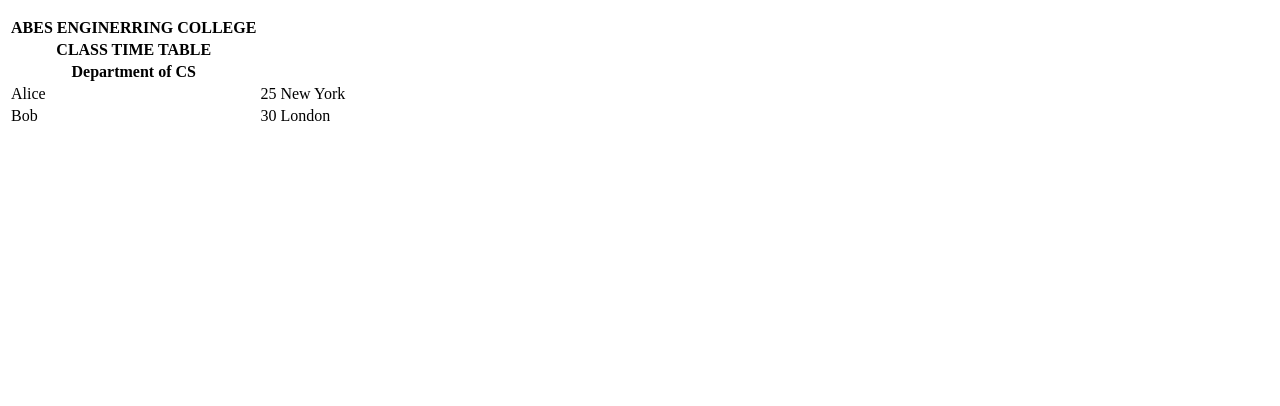
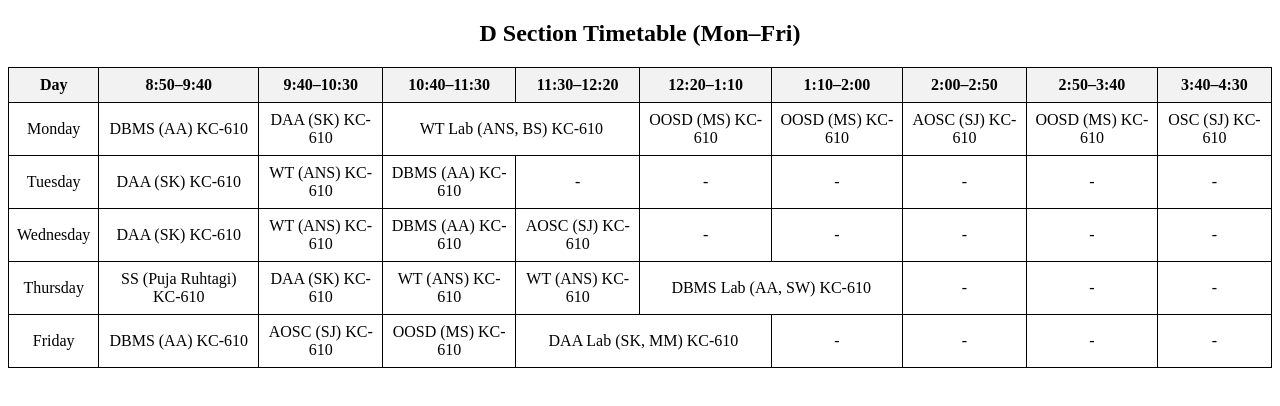
Before and after one commit to Arjunxsane/CS-D, a plain HTML site: page timetable.html in a window 1280 px wide. Drawn offline with Linux system fonts and the light colour scheme.

Commit message:
time table change & form created

```diff
--- a/timetable.html
+++ b/timetable.html
@@ -1,58 +1,109 @@
 <!DOCTYPE html>
 <html lang="en">
 <head>
-    <meta charset="UTF-8">
-    <meta name="viewport" content="width=device-width, initial-scale=1.0">
-    <title>Document</title>
+  <meta charset="UTF-8">
+  <title>D Section Timetable</title>
+  <style>
+    table {
+      width: 100%;
+      border-collapse: collapse;
+    }
+    th, td {
+      border: 1px solid black;
+      text-align: center;
+      vertical-align: middle;
+      padding: 8px;
+    }
+    th {
+      background-color: #f2f2f2;
+    }
+    h2 {
+      text-align: center;
+    }
+  </style>
 </head>
 <body>
-    <!DOCTYPE html>
-<html lang="en">
-<head>
-  <meta charset="UTF-8">
-  <title>Table</title>
-
-</head>
-<body>
-
-
+  <h2>D Section Timetable (Mon–Fri)</h2>
   <table>
     <tr>
-      <th>ABES ENGINERRING COLLEGE</th>
-      <style>
-      th {
-        text-align: center;
-        ;
-      }
-    </style>
-
-      <p>
-      </p>
-
+      <th>Day</th>
+      <th>8:50–9:40</th>
+      <th>9:40–10:30</th>
+      <th>10:40–11:30</th>
+      <th>11:30–12:20</th>
+      <th>12:20–1:10</th>
+      <th>1:10–2:00</th>
+      <th>2:00–2:50</th>
+      <th>2:50–3:40</th>
+      <th>3:40–4:30</th>
     </tr>
 
+    <!-- Monday -->
     <tr>
-         <th>CLASS TIME TABLE</th>
+      <td>Monday</td>
+      <td>DBMS (AA) KC-610</td>
+      <td>DAA (SK) KC-610</td>
+      <td colspan="2">WT Lab (ANS, BS) KC-610</td>
+      <td>OOSD (MS) KC-610</td>
+      <td>OOSD (MS) KC-610</td>
+      <td>AOSC (SJ) KC-610</td>
+      <td>OOSD (MS) KC-610</td>
+      <td>OSC (SJ) KC-610</td>
     </tr>
 
+    <!-- Tuesday -->
     <tr>
-        <th>Department of CS</th>
+      <td>Tuesday</td>
+      <td>DAA (SK) KC-610</td>
+      <td>WT (ANS) KC-610</td>
+      <td>DBMS (AA) KC-610</td>
+      <td>-</td>
+      <td>-</td>
+      <td>-</td>
+      <td>-</td>
+      <td>-</td>
+      <td>-</td>
     </tr>
 
+    <!-- Wednesday -->
+    <tr>
+      <td>Wednesday</td>
+      <td>DAA (SK) KC-610</td>
+      <td>WT (ANS) KC-610</td>
+      <td>DBMS (AA) KC-610</td>
+      <td>AOSC (SJ) KC-610</td>
+      <td>-</td>
+      <td>-</td>
+      <td>-</td>
+      <td>-</td>
+      <td>-</td>
+    </tr>
 
+    <!-- Thursday -->
     <tr>
-      <td>Alice</td>
-      <td>25</td>
-      <td>New York</td>
+      <td>Thursday</td>
+      <td>SS (Puja Ruhtagi) KC-610</td>
+      <td>DAA (SK) KC-610</td>
+      <td>WT (ANS) KC-610</td>
+      <td>WT (ANS) KC-610</td>
+      <td colspan="2">DBMS Lab (AA, SW) KC-610</td>
+      <td>-</td>
+      <td>-</td>
+      <td>-</td>
     </tr>
+
+    <!-- Friday -->
     <tr>
-      <td>Bob</td>
-      <td>30</td>
-      <td>London</td>
+      <td>Friday</td>
+      <td>DBMS (AA) KC-610</td>
+      <td>AOSC (SJ) KC-610</td>
+      <td>OOSD (MS) KC-610</td>
+      <td colspan="2">DAA Lab (SK, MM) KC-610</td>
+      <td>-</td>
+      <td>-</td>
+      <td>-</td>
+      <td>-</td>
     </tr>
   </table>
 </body>
 </html>
-
-</body>
-</html>
```
Also changed, not shown: form.html (added, +11 -0 lines), portfolio.html (added, +11 -0 lines), style.css (deleted).
